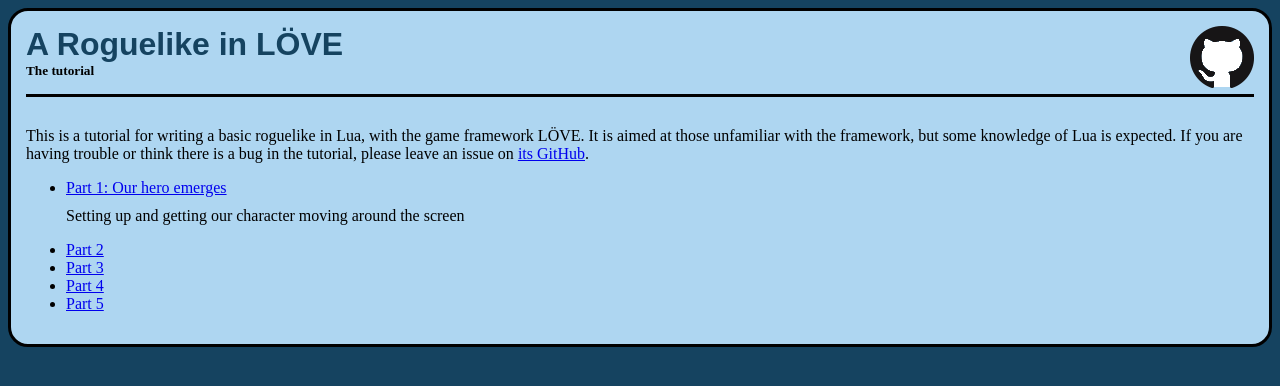
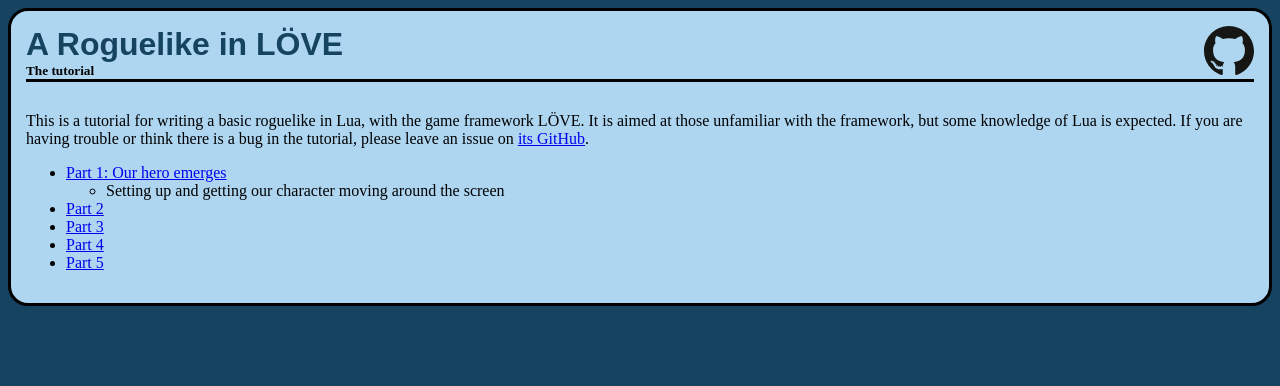
Before and after one commit to LJNIC/rogueinlove, a plain HTML site: page index.html in a window 1280 px wide. Drawn offline with Linux system fonts and the light colour scheme.

Commit message:
Update picture with svg

```diff
--- a/index.html
+++ b/index.html
@@ -16,7 +16,7 @@
 		<div><h1>A Roguelike in LÖVE</h1>
 		<h5>The tutorial</h5></div>
 		<a href='https://github.com/LJNIC/roguelovetut'>
-		<img src='hub.png' alt='GitHub'></a>
+		<img class='github' src='github.svg' alt='GitHub'></a>
 	</div>
 
 	<div class="content">
@@ -27,12 +27,12 @@
 		<a href="https://github.com/LJNIC/roguelovetut">its GitHub</a>.
 	</p>
 	<ul>
-		<div><li><a href="parts/part1.html">Part 1: Our hero emerges</a></li></div>
-		<p c> Setting up and getting our character moving around the screen </p>
-		<div><li><a href="parts/part1.html">Part 2</a></li></div>
-		<div><li><a href="parts/part1.html">Part 3</a></li></div>
-		<div><li><a href="parts/part1.html">Part 4</a></li></div>
-		<div><li><a href="parts/part1.html">Part 5</a></li></div>
+		<li><a href="parts/part1.html">Part 1: Our hero emerges</a></li>
+		<ul><li> Setting up and getting our character moving around the screen</li></ul>
+		<li><a href="parts/part1.html">Part 2</a></li>
+		<li><a href="parts/part1.html">Part 3</a></li>
+		<li><a href="parts/part1.html">Part 4</a></li>
+		<li><a href="parts/part1.html">Part 5</a></li>
 	</ul>
 	</div>
 </body>
--- a/style/stylesheet.css
+++ b/style/stylesheet.css
@@ -1,6 +1,7 @@
 html{
 	background-color: #154360;
 }
+
 body{
 	background-color: #aed6f1;
 	border-radius: 20px;
@@ -36,6 +37,10 @@ code{
 
 pre{
 	font-family: 'Inconsolata', monospace;
+}
+
+.github{
+	width: 50px;
 }
 
 .flex-header{
```
Also changed, not shown: parts/part1.html (+6 -4 lines), github.svg (added).
